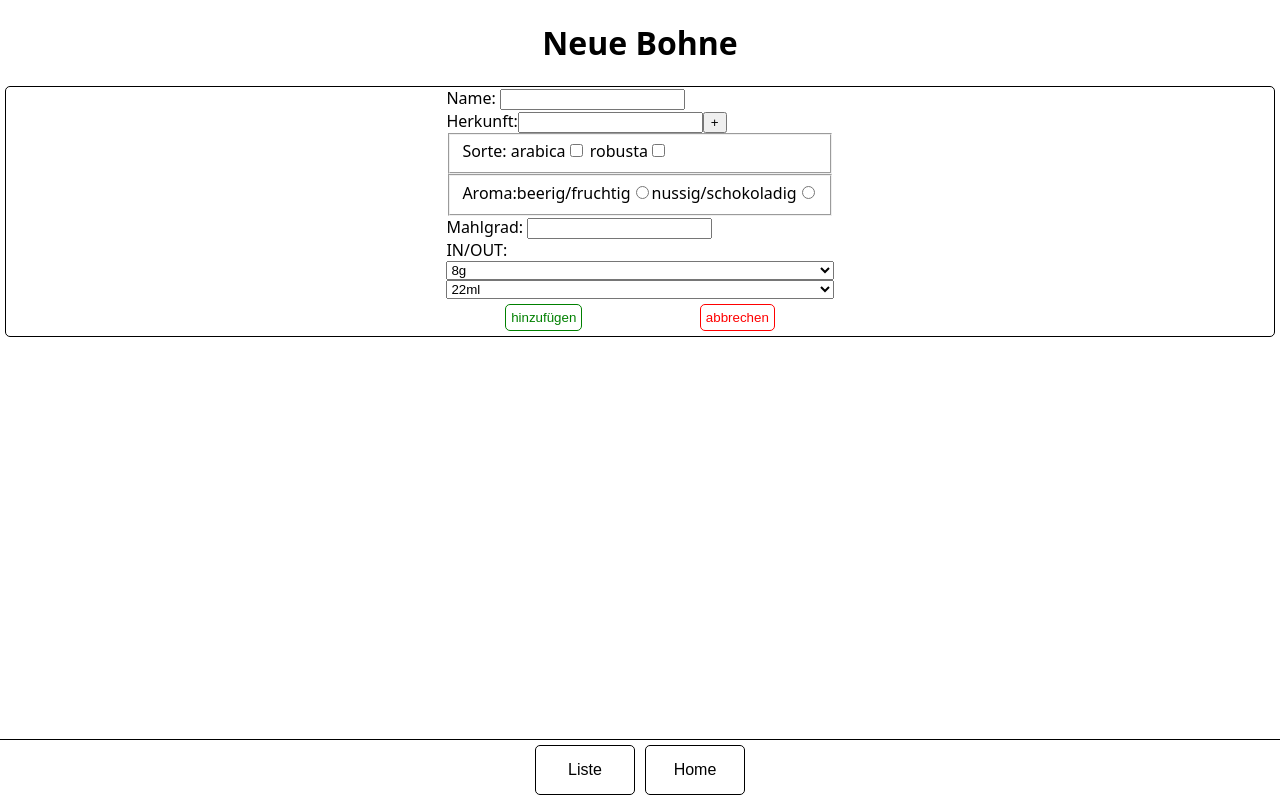
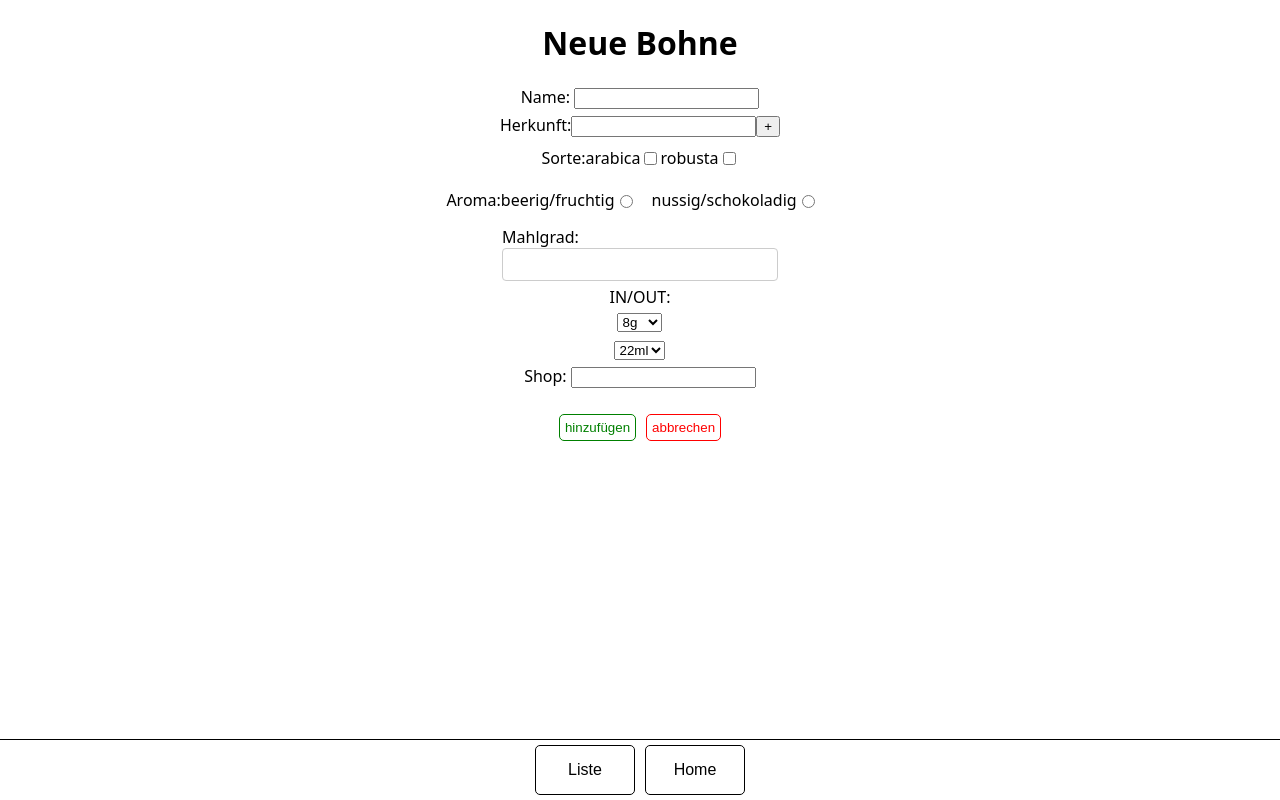
Before and after one commit to TmWgnr/KaffeeNerd, a Next.js app: page /createpage in a window 1280 px wide. Built offline with nearby package versions, Linux system fonts and the light colour scheme.

Commit message:
add shop to mockdata and inputform, and add some styling

```diff
--- a/components/CoffeeCard/index.js
+++ b/components/CoffeeCard/index.js
@@ -43,6 +43,7 @@ export default function CoffeeCard({
   grind,
   grams,
   milliliters,
+  shop,
 }) {
   return (
     <ListItem>
@@ -73,6 +74,8 @@ export default function CoffeeCard({
         <StyledName>IN/OUT:</StyledName>
         <p>{grams}g</p>
         <p>{milliliters}ml</p>
+        <StyledName>Shop:</StyledName>
+        <p>{shop}</p>
       </StyledContainer>
     </ListItem>
   );
--- a/components/CoffeeInputForm/index.js
+++ b/components/CoffeeInputForm/index.js
@@ -13,7 +13,7 @@ export default function CoffeeInputForm() {
   const [milliliters, setMillliliters] = useState("");
   const router = useRouter();
 
-  const handleClick = () => {
+  const handleResetButton = () => {
     const reset = router.push(`/listpage/${coffees.id}`);
   };
 
@@ -65,6 +65,7 @@ export default function CoffeeInputForm() {
     const fruchtigChecked = formData.get("fruchtig");
     const nussigChecked = formData.get("nussig");
     const grind = formData.get("grind");
+    const shop = formData.get("shop");
 
     const originsCleared = origins.filter((oneOrigins) => oneOrigins !== "");
     const sorts = [];
@@ -94,6 +95,7 @@ export default function CoffeeInputForm() {
       grind: grind,
       grams: grams,
       milliliters: milliliters,
+      shop: shop,
     };
 
     setNewCoffee((prevCoffee) => [...prevCoffee, newCoffeeEntry]);
@@ -107,10 +109,12 @@ export default function CoffeeInputForm() {
     <>
       <StyledContainer>
         <StyledInputForm onSubmit={handleSubmit}>
+          <LabelContainer>
             <label htmlFor="name">
               Name: <input id="name" name="name" type="input" />
             </label>
-          <div>
+          </LabelContainer>
+          <LabelContainer>
             {origins.map((oneOrigins, index) => (
               <div key={index}>
                 <span>Herkunft:</span>
@@ -138,26 +142,27 @@ export default function CoffeeInputForm() {
                 )}
               </div>
             ))}
-          </div>
-
-          <fieldset>
+          </LabelContainer>
+          <LabelContainer>
+            <StyledFieldSet>
               Sorte:
-            <label>
+              <StyledCheckboxLabel>
                 {" "}
                 arabica
-              <input type="checkbox" id="arabica" name="arabica" />
-            </label>
-            <label>
+                <StyledInput type="checkbox" id="arabica" name="arabica" />
+              </StyledCheckboxLabel>
+              <StyledCheckboxLabel>
                 {" "}
                 robusta
-              <input type="checkbox" id="robusta" name="robusta" />
-            </label>
-          </fieldset>
-          <fieldset>
-            Aroma:
-            <label htmlFor="fruchtig">
+                <StyledInput type="checkbox" id="robusta" name="robusta" />
+              </StyledCheckboxLabel>
+            </StyledFieldSet>
+          </LabelContainer>
+          <StyledFieldSet>
+            <LabelContainer>Aroma:</LabelContainer>
+            <StyledRadioLabel htmlFor="fruchtig">
               beerig/fruchtig
-              <input
+              <StyledInput
                 type="radio"
                 name="aroma"
                 value="beerig/fruchtig"
@@ -165,10 +170,10 @@ export default function CoffeeInputForm() {
                 checked={aroma[0] === "beerig/fruchtig"}
                 onChange={onAromaChange}
               />
-            </label>
-            <label htmlFor="nussig">
+            </StyledRadioLabel>
+            <StyledRadioLabel htmlFor="nussig">
               nussig/schokoladig
-              <input
+              <StyledInput
                 type="radio"
                 name="aroma"
                 value="nussig/schokoladig"
@@ -176,13 +181,16 @@ export default function CoffeeInputForm() {
                 checked={aroma[0] === "nussig/schokoladig"}
                 onChange={onAromaChange}
               />
+            </StyledRadioLabel>
+          </StyledFieldSet>
+          <LabelContainer>
+            <label htmlFor="grind">
+              Mahlgrad:{" "}
+              <StyledInput id="grind" name="grind" type="number" step=".1" />
             </label>
-          </fieldset>
-          <label htmlFor="grind">
-            Mahlgrad: <input id="grind" name="grind" type="number" step=".1" />
-          </label>
-
-          <label htmlfor="grams">IN/OUT:</label>
+          </LabelContainer>
+          <LabelContainer>
+            <label htmlFor="grams">IN/OUT:</label>
             <select id="grams" value={grams} onChange={handleGramsChange}>
               <option value="8">8g</option>
               <option value="9">9g</option>
@@ -192,7 +200,7 @@ export default function CoffeeInputForm() {
               <option value="19">19g</option>
             </select>
 
-          <label htmlfor="milliliters"></label>
+            <label htmlFor="milliliters"></label>
             <select
               id="milliliters"
               value={milliliters}
@@ -206,11 +214,17 @@ export default function CoffeeInputForm() {
               <option value="45">45ml</option>
               <option value="50">50ml</option>
             </select>
+          </LabelContainer>
+          <LabelContainer>
+            <label htmlFor="shop">
+              Shop: <input id="shop" name="shop" type="input" />
+            </label>
+          </LabelContainer>
           <ButtonContainer>
             <StyledButton1 type="submit" disabled={!isFormValid()}>
               hinzufügen
             </StyledButton1>
-            <StyledButton2 type="reset" onClick={handleClick}>
+            <StyledButton2 type="reset" onClick={handleResetButton}>
               abbrechen
             </StyledButton2>
           </ButtonContainer>
@@ -236,24 +250,33 @@ export default function CoffeeInputForm() {
 }
 
 const StyledInputForm = styled.form`
-  display: flex;
-  flex-direction: column;
+  display: grid;
+  gap: 0.3rem;
+  justify-content: center;
+  @media (max-width: 768px) {
+    grid-template-columns: 1fr;
+  }
 `;
 
-const StyledContainer = styled.div`
-  display: flex;
-  align-items: center;
-
-  justify-content: space-around;
-  margin: 5px;
-  border: 1px solid;
-  border-radius: 5px;
+const LabelContainer = styled.div`
+  display: grid;
+  gap: 0.3rem;
+  justify-items: center;
 `;
 
 const ButtonContainer = styled.div`
   display: flex;
   align-items: center;
-  justify-content: space-around;
+  justify-content: center;
+  margin-top: 1rem;
+`;
+
+const StyledFieldSet = styled.fieldset`
+  display: flex;
+  align-items: center;
+  justify-content: center;
+
+  border: none;
 `;
 
 const StyledButton1 = styled.button`
@@ -281,7 +304,27 @@ const StyledButton2 = styled.button`
   background-color: transparent;
 `;
 
-const StyledForm = styled.form`
+const StyledContainer = styled.div`
   display: flex;
-  flex-direction: column;
+  justify-content: center;
+  margin-top: 1rem;
 `;
+
+const StyledInput = styled.input`
+  width: 100%;
+  padding: 0.5rem;
+  border: 1px solid #ccc;
+  border-radius: 4px;
+  box-sizing: border-box;
+`;
+
+const StyledCheckboxLabel = styled.label`
+  display: flex;
+  align-items: center;
+`;
+
+const StyledRadioLabel = styled.label`
+  display: flex;
+  align-items: center;
+  margin-right: 1rem;
+`;
--- a/components/CoffeeList/index.js
+++ b/components/CoffeeList/index.js
@@ -27,6 +27,7 @@ export default function CoffeeList() {
               grind={coffee.grind}
               grams={coffee.grams}
               milliliters={coffee.milliliters}
+              shop={coffee.shop}
             />
           );
         })}
```
Also changed, not shown: 1 other file (tests, documents, lock files or other folders). Lines whose indentation alone changed are shown as unchanged.
